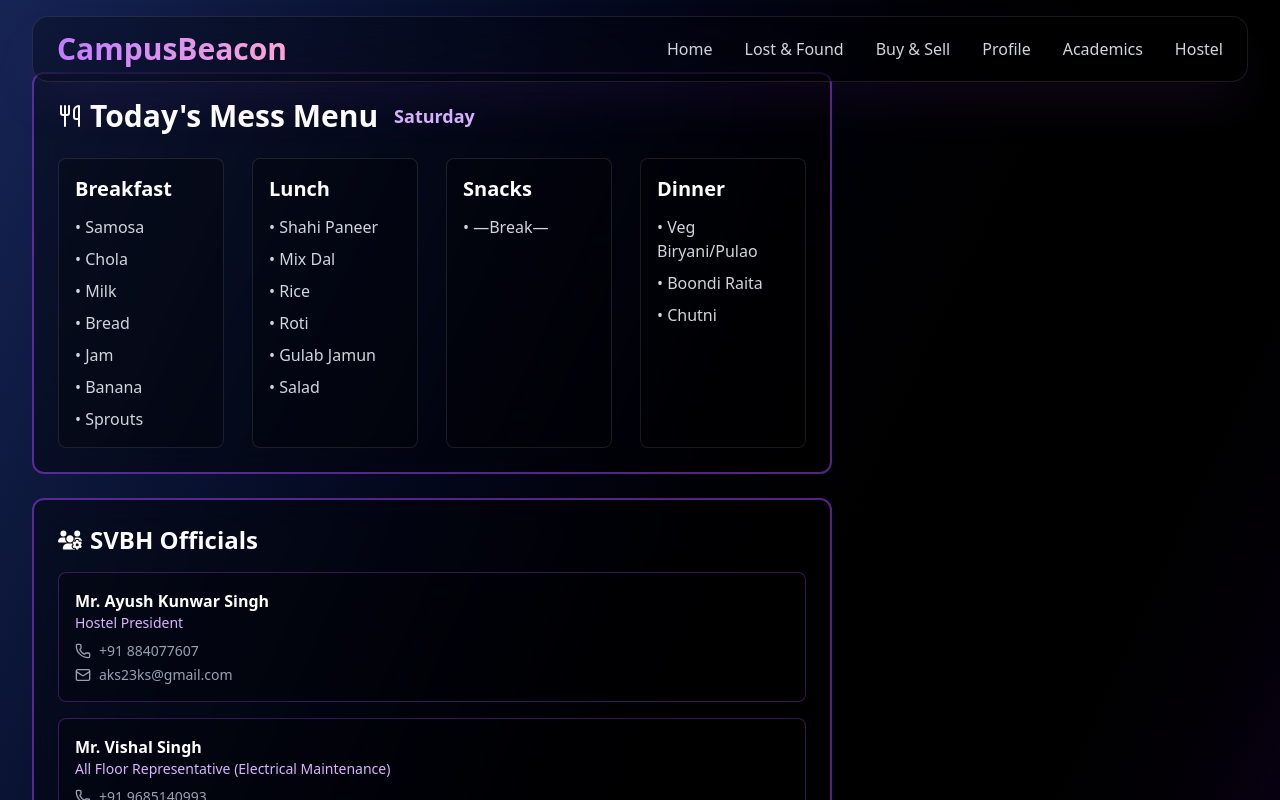
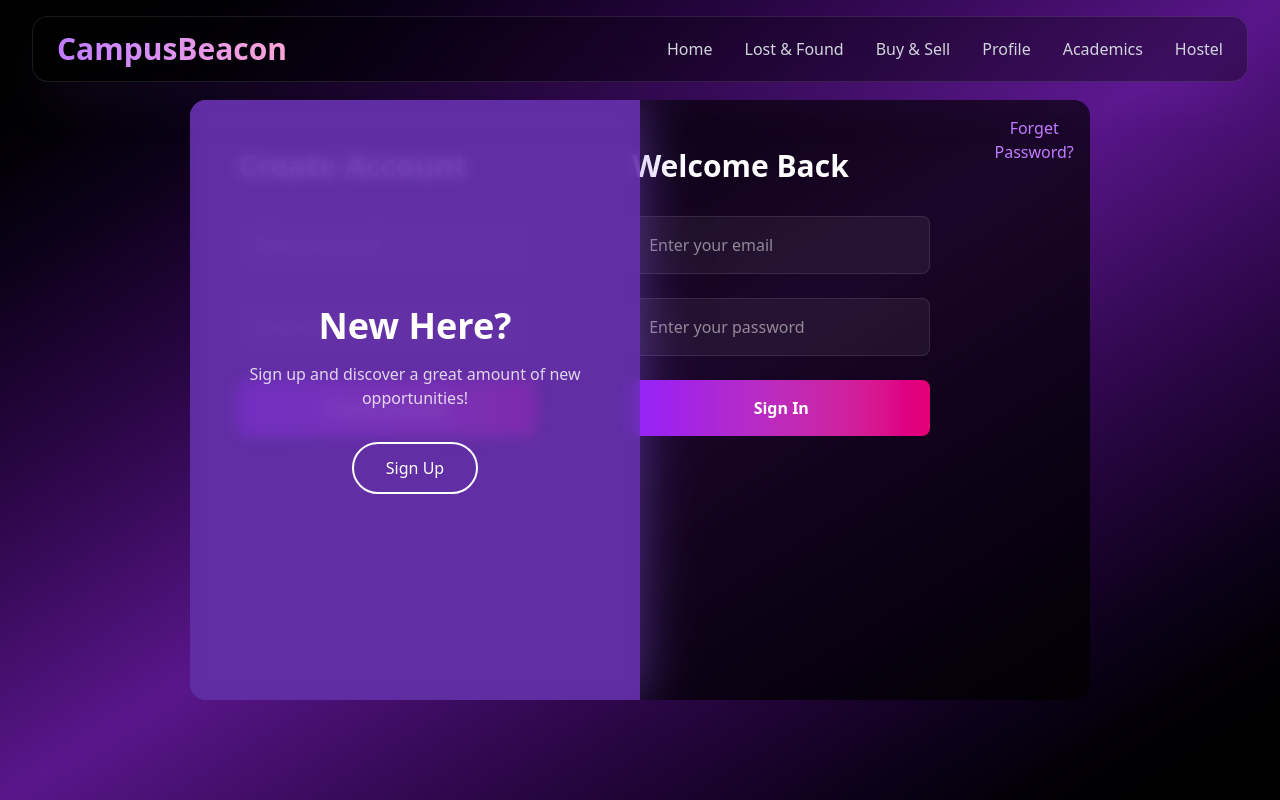
Before and after one commit to singhashish9963/CampusBeacon, a React (Vite) app in the folder client/CampusBeacon/: page / in a window 1280 px wide. Shown: the top 800 px of the page. Built offline with nearby package versions, Linux system fonts and the light colour scheme.

Commit message:
add forgetpassword

```diff
--- a/client/CampusBeacon/src/main.jsx
+++ b/client/CampusBeacon/src/main.jsx
@@ -19,11 +19,11 @@ createRoot(document.getElementById("root")).render(
       <BrowserRouter>
         <NavBar />
         {/* <HomePage /> */}
-        {/* <LoginSignup /> */}
+        <LoginSignup />
         {/* <ProfilePage /> */}
         {/* <Marketplace /> */}
         {/* <LostAndFound /> */}
-        <SVBH />
+        {/* <SVBH /> */}
         <Footer />
       </BrowserRouter>
     </AuthProvider>
--- a/client/CampusBeacon/src/pages/loginPage.jsx
+++ b/client/CampusBeacon/src/pages/loginPage.jsx
@@ -11,6 +11,7 @@ const LoginSignup = () => {
   const [focusedInput, setFocusedInput] = useState(null);
   const [welcomeMessage, setWelcomeMessage] = useState("");
   const [error, setError] = useState(null);
+  const [authMode, setAuthMode] = useState("default")
 
 
 
@@ -27,6 +28,7 @@ const LoginSignup = () => {
   return (
     <>
       <div className="min-h-screen bg-gradient-to-br from-black via-purple-900 to-black flex items-center justify-center">
+        {authMode === "default" && (
           <motion.div
             initial={{ opacity: 0, scale: 0.9 }}
             animate={{ opacity: 1, scale: 1 }}
@@ -66,7 +68,9 @@ const LoginSignup = () => {
 
             {/* Signup Form */}
             <div className="w-1/2 p-12">
-          <h2 className="text-3xl font-bold text-white mb-8">Create Account</h2>
+              <h2 className="text-3xl font-bold text-white mb-8">
+                Create Account
+              </h2>
               {error && <div className="text-red-500 mb-4">{error}</div>}
               <form
                 onSubmit={(e) => handleSubmit(e, "signUp")}
@@ -92,7 +96,9 @@ const LoginSignup = () => {
 
             {/* Login Form */}
             <div className="w-1/2 p-12">
-          <h2 className="text-3xl font-bold text-white mb-8">Welcome Back</h2>
+              <h2 className="text-3xl font-bold text-white mb-8">
+                Welcome Back
+              </h2>
               {error && <div className="text-red-500 mb-4">{error}</div>}
               <form
                 onSubmit={(e) => handleSubmit(e, "signIn")}
@@ -115,7 +121,52 @@ const LoginSignup = () => {
                 <ButtonColourfull text="Sign In" type="submit" />
               </form>
             </div>
+            <div className="mt-4">
+              <button
+                className="text-purple-400 hover:underline"
+                onClick={() => {
+                  setError(null);
+                  setAuthMode("forgotPassword");
+                }}
+              >
+                Forget Password?
+              </button>
+            </div>
           </motion.div>
+        )}
+        {authMode === "forgotPassword" && (
+          <motion.div
+            initial={{ opacity: 0, scale: 0.9 }}
+            animate={{ opacity: 1, scale: 1 }}
+            className="p-8 bg-white/10 rounded-2xl flex flex-col items-center justify-center"
+            style={{ backdropFilter: "blur(10px)" }}
+          >
+            <h2 className="text-2xl font-bold text-white mb-4">
+              Forgot Password
+            </h2>
+            {error && <div className="text-red-500 mb-4">{error}</div>}
+            <form
+              className="space-y-6"
+              onSubmit={(e) => handlePasswordAction(e, "forgotPassword")}
+            >
+              <input
+                type="email"
+                name="email"
+                placeholder="Enter your email"
+                className="w-full p-4 bg-white/5 rounded-lg text-white border border-white/10 focus:outline-none focus:border-purple-500"
+                required
+              />
+              <ButtonColourfull text="Send Reset Link" type="submit" />
+            </form>
+            <button
+              className="text-purple-400 hover:underline mt-4"
+              onClick={() => setAuthMode("default")}
+            >
+              Back
+            </button>
+          </motion.div>
+        )}
+
 
         {welcomeMessage && (
           <motion.div
@@ -134,7 +185,6 @@ const LoginSignup = () => {
           </motion.div>
         )}
       </div>
-    {/* <Footer /> */}
     </>
   );
 };
```
Lines whose indentation alone changed are shown as unchanged.
